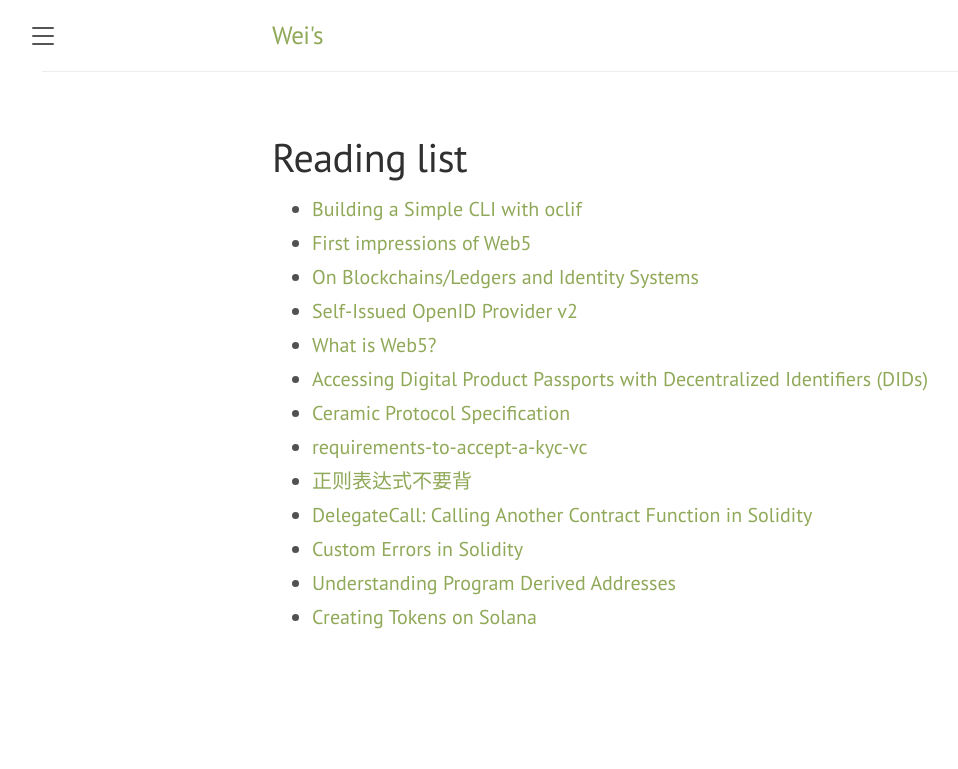
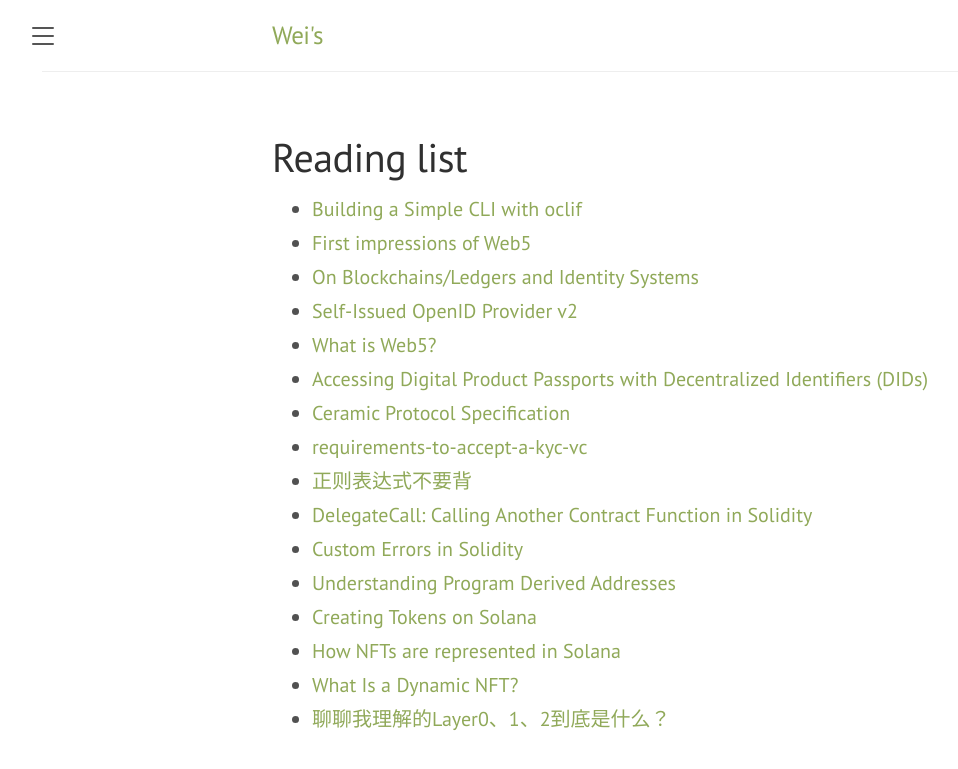
Before and after one commit to weippig/weippig.github.io, a Jekyll site: the page built from reading-list.md, in a window 1280 px wide. Shown: the top 769 px of the page, without its empty margins (8-966 px from the left). Built offline with Jekyll 4.4.1, drawn with Linux system fonts in a browser that asks for light colours.

```diff
--- a/reading-list.md
+++ b/reading-list.md
@@ -3,16 +3,19 @@ layout: page
 title: Reading list
 ---
 
-- [ Building a Simple CLI with oclif](https://hackernoon.com/building-a-simple-cli-with-oclif) <br />
-- [ First impressions of Web5](https://educatedguesswork.org/posts/web5-first-impressions/) <br />
-- [ On Blockchains/Ledgers and Identity Systems](https://educatedguesswork.org/posts/blockchain-identity/) <br />
-- [ Self-Issued OpenID Provider v2](https://openid.net/specs/openid-connect-self-issued-v2-1_0.html) <br />
-- [ What is Web5?](https://developer.tbd.website/blog/what-is-web5/) <br />
-- [ Accessing Digital Product Passports with Decentralized Identifiers (DIDs)](https://medium.com/spherity/accessing-digital-product-passports-with-decentralized-identifiers-dids-175ca455cee3) <br />
-- [ Ceramic Protocol Specification](https://github.com/ceramicnetwork/ceramic/blob/main/SPECIFICATION.md#ceramic-protocol-specification) <br />
-- [ requirements-to-accept-a-kyc-vc ](https://github.com/TBD54566975/credentials-working-group/blob/main/work_items/kyc-vcs/requirements-to-accept-a-kyc-vc.md) <br />
-- [正则表达式不要背](https://juejin.cn/post/6844903845227659271) <br />
+- [ Building a Simple CLI with oclif](https://hackernoon.com/building-a-simple-cli-with-oclif)
+- [ First impressions of Web5](https://educatedguesswork.org/posts/web5-first-impressions/)
+- [ On Blockchains/Ledgers and Identity Systems](https://educatedguesswork.org/posts/blockchain-identity/)
+- [ Self-Issued OpenID Provider v2](https://openid.net/specs/openid-connect-self-issued-v2-1_0.html)
+- [ What is Web5?](https://developer.tbd.website/blog/what-is-web5/)
+- [ Accessing Digital Product Passports with Decentralized Identifiers (DIDs)](https://medium.com/spherity/accessing-digital-product-passports-with-decentralized-identifiers-dids-175ca455cee3)
+- [ Ceramic Protocol Specification](https://github.com/ceramicnetwork/ceramic/blob/main/SPECIFICATION.md#ceramic-protocol-specification)
+- [ requirements-to-accept-a-kyc-vc ](https://github.com/TBD54566975/credentials-working-group/blob/main/work_items/kyc-vcs/requirements-to-accept-a-kyc-vc.md)
+- [正则表达式不要背](https://juejin.cn/post/6844903845227659271)
 - [DelegateCall: Calling Another Contract Function in Solidity](https://medium.com/coinmonks/delegatecall-calling-another-contract-function-in-solidity-b579f804178c)
 - [Custom Errors in Solidity](https://blog.soliditylang.org/2021/04/21/custom-errors/)
 - [Understanding Program Derived Addresses](https://www.brianfriel.xyz/understanding-program-derived-addresses/)
 - [Creating Tokens on Solana](https://www.brianfriel.xyz/how-to-create-a-token-on-solana/)
+- [How NFTs are represented in Solana](https://lorisleiva.com/owning-digital-assets-in-solana/how-nfts-are-represented-in-solana)
+- [What Is a Dynamic NFT?](https://blog.chain.link/what-is-a-dynamic-nft/)
+- [聊聊我理解的Layer0、1、2到底是什么？](https://jason.mirror.xyz/YjvQ-FYQBVvy1JNg7-MAc6BKARTrJrpeRl_TXCaDI3g)
```
Also changed, not shown: _posts/2022-10-31-go-insert-element-into-specific-index.md (added, +11 -0 lines), _posts/2022-11-07-prefix-trie.md (added, +16 -0 lines).
